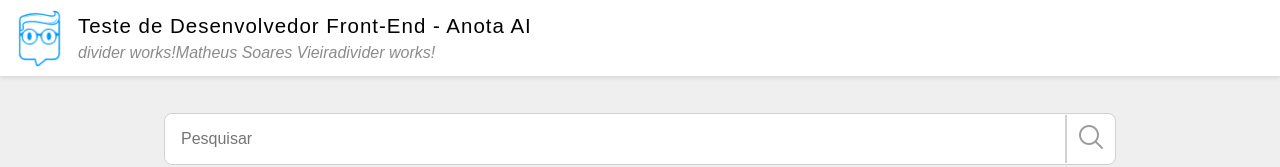
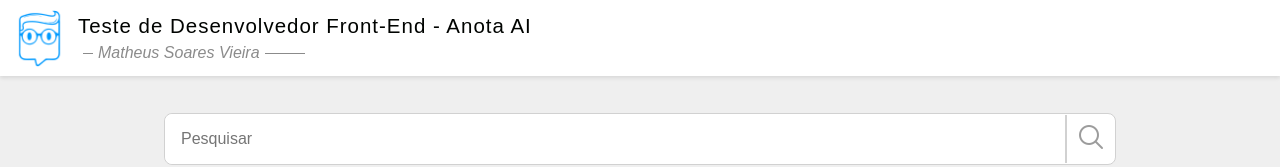
Before and after one commit to MatheusVieira97/listify, an Angular app: page / in a window 1280 px wide. Shown: the top 167 px of the page. Built offline with nearby package versions, Linux system fonts and the light colour scheme; no server answers.

Commit message:
feat: enhance divider component with updated HTML structure, SCSS styling, and size input property

```diff
--- a/src/app/components/divider/divider.component.html
+++ b/src/app/components/divider/divider.component.html
@@ -1 +1,3 @@
-<p>divider works!</p>
+<div class="divider">
+    <hr class="divider__{{size}}"/>
+</div>
--- a/src/app/components/divider/divider.component.scss
+++ b/src/app/components/divider/divider.component.scss
@@ -0,0 +1,23 @@
+@use "../../styles/variables.scss";
+
+.divider {
+    display: flex;
+    align-items: center;
+    width: auto;
+
+    hr {
+        background-color: variables.$secondary-text-color;
+        border: none;
+        height: 1px;
+    }
+
+    &__small {
+        margin: 5px;
+        min-width: 10px;
+    }
+
+    &__medium {
+        margin: 5px;
+        min-width: 40px;
+    }
+}
--- a/src/app/components/divider/divider.component.ts
+++ b/src/app/components/divider/divider.component.ts
@@ -1,11 +1,11 @@
-import { Component } from '@angular/core';
-
+import { Component, Input } from '@angular/core';
 @Component({
   selector: 'app-divider',
+  standalone: true,
   imports: [],
   templateUrl: './divider.component.html',
   styleUrl: './divider.component.scss'
 })
 export class DividerComponent {
-
+  @Input() size: string = 'small';
 }
```
Also changed, not shown: 1 other file (tests, documents, lock files or other folders).
